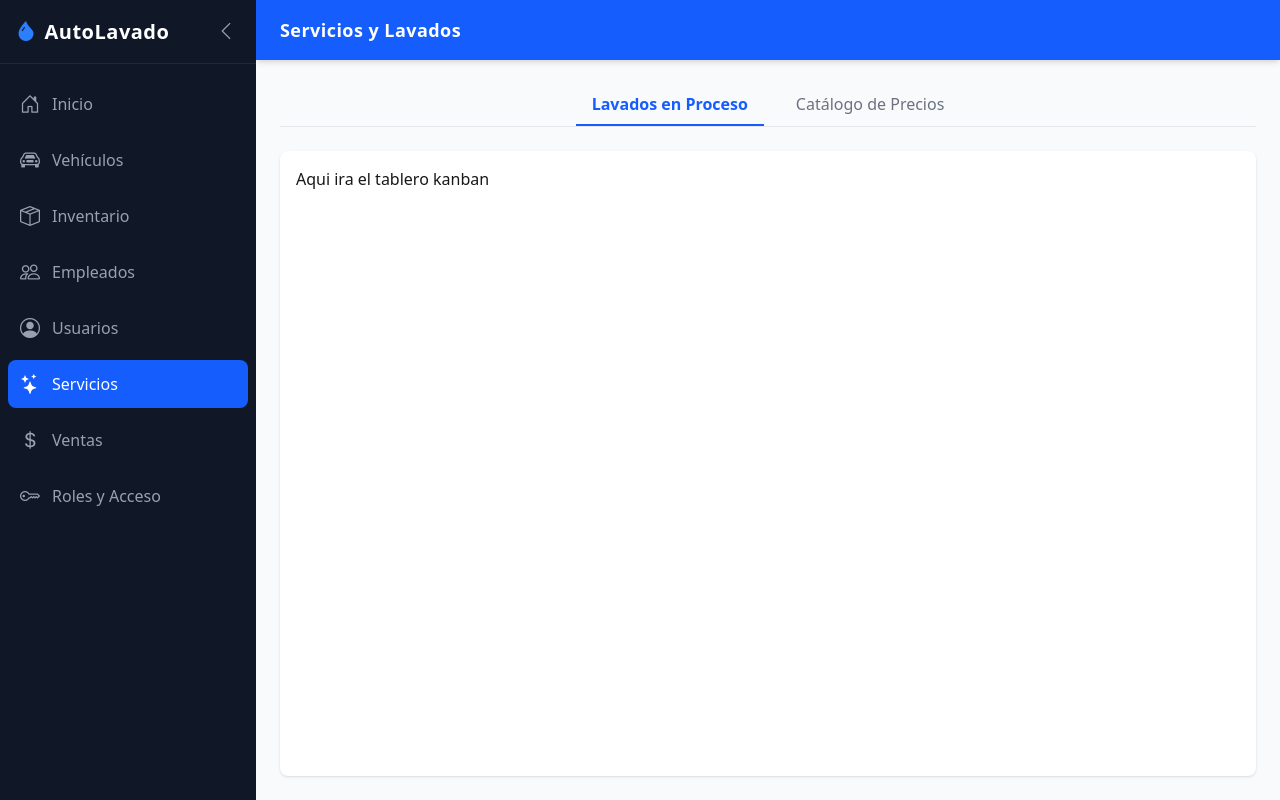
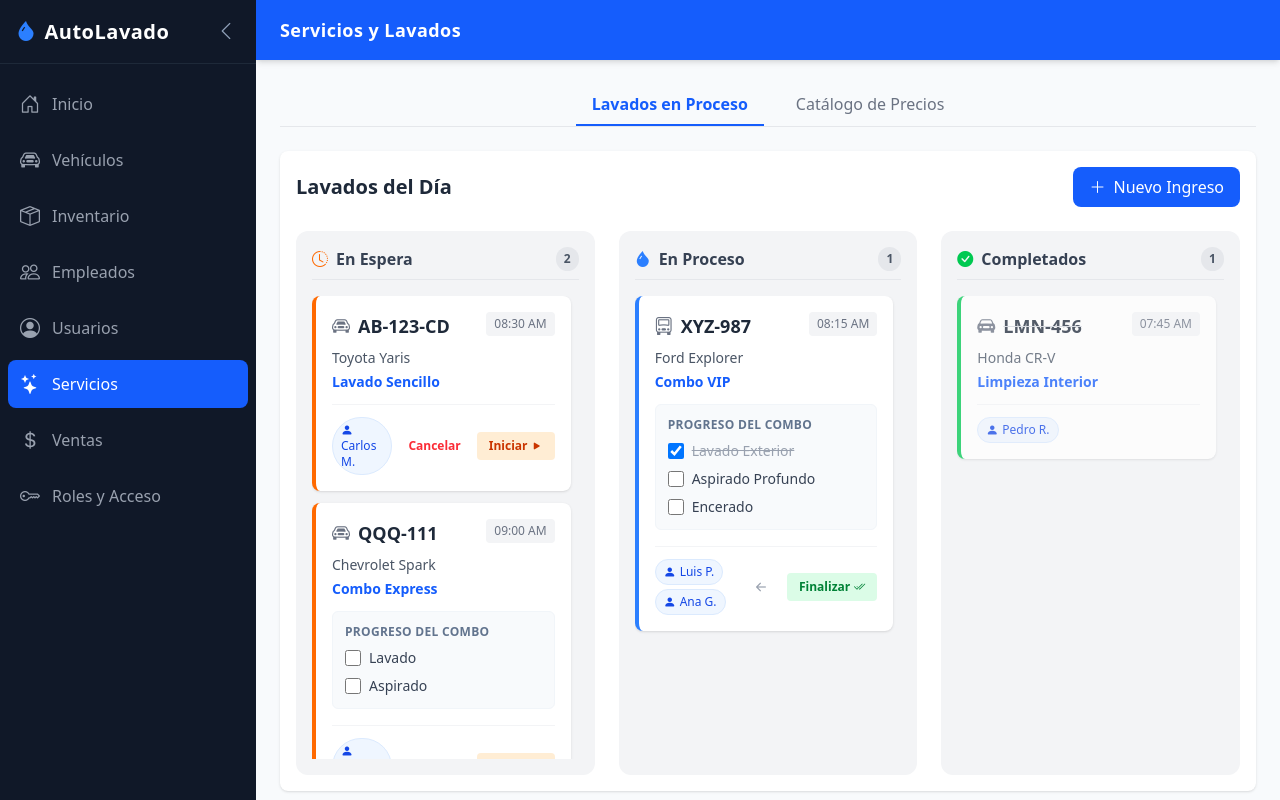
Before and after one commit to thewolf160/AquaGlossPro-Frontend, a React (Vite) app: page /services in a window 1280 px wide. Built offline with nearby package versions, Linux system fonts and the light colour scheme.

Commit message:
Pagina servicios agregada

```diff
--- /dev/null
+++ b/src/components/KanbanBoard.tsx
@@ -0,0 +1,251 @@
+import { useState } from "react";
+
+type EstadoLavado = "EN_ESPERA" | "EN_PROCESO" | "COMPLETADO";
+type TamanoVehiculo = "Pequeño" | "Mediano" | "Grande";
+
+interface SubServicio {
+  nombre: string;
+  completado: boolean;
+}
+
+interface TicketLavado {
+  id: string;
+  placa: string;
+  vehiculo: string;
+  tamano: TamanoVehiculo;
+  servicioPrincipal: string;
+  esCombo: boolean;
+  subServicios: SubServicio[];
+  empleados: string[];
+  estado: EstadoLavado;
+  horaIngreso: string;
+}
+
+const initialTickets: TicketLavado[] = [
+  {
+    id: "t1",
+    placa: "AB-123-CD",
+    vehiculo: "Toyota Yaris",
+    tamano: "Pequeño",
+    servicioPrincipal: "Lavado Sencillo",
+    esCombo: false,
+    subServicios: [],
+    empleados: ["Carlos M."],
+    estado: "EN_ESPERA",
+    horaIngreso: "08:30 AM"
+  },
+  {
+    id: "t2",
+    placa: "XYZ-987",
+    vehiculo: "Ford Explorer",
+    tamano: "Grande",
+    servicioPrincipal: "Combo VIP",
+    esCombo: true,
+    subServicios: [
+      { nombre: "Lavado Exterior", completado: true },
+      { nombre: "Aspirado Profundo", completado: false },
+      { nombre: "Encerado", completado: false }
+    ],
+    empleados: ["Luis P.", "Ana G."],
+    estado: "EN_PROCESO",
+    horaIngreso: "08:15 AM"
+  },
+  {
+    id: "t3",
+    placa: "LMN-456",
+    vehiculo: "Honda CR-V",
+    tamano: "Mediano",
+    servicioPrincipal: "Limpieza Interior",
+    esCombo: false,
+    subServicios: [],
+    empleados: ["Pedro R."],
+    estado: "COMPLETADO",
+    horaIngreso: "07:45 AM"
+  },
+  {
+    id: "t4",
+    placa: "QQQ-111",
+    vehiculo: "Chevrolet Spark",
+    tamano: "Pequeño",
+    servicioPrincipal: "Combo Express",
+    esCombo: true,
+    subServicios: [
+      { nombre: "Lavado", completado: false },
+      { nombre: "Aspirado", completado: false }
+    ],
+    empleados: ["Carlos M."],
+    estado: "EN_ESPERA",
+    horaIngreso: "09:00 AM"
+  },
+];
+
+export default function KanbanBoard() {
+  const [tickets, setTickets] = useState<TicketLavado[]>(initialTickets);
+
+  const moverTicket = (id: string, nuevoEstado: EstadoLavado) => {
+    setTickets(tickets.map(ticket =>
+      ticket.id === id ? { ...ticket, estado: nuevoEstado } : ticket
+    ));
+  };
+
+  const cancelarTicket = (id: string) => {
+    setTickets(tickets.filter(ticket => ticket.id !== id));
+  };
+
+  const toggleSubServicio = (ticketId: string, indexSubServicio: number) => {
+    setTickets(tickets.map(ticket => {
+      if (ticket.id === ticketId) {
+        const nuevosSubServicios = [...ticket.subServicios];
+        nuevosSubServicios[indexSubServicio] = {
+          ...nuevosSubServicios[indexSubServicio],
+          completado: !nuevosSubServicios[indexSubServicio].completado
+        };
+
+        const nuevoEstado = ticket.estado === "EN_ESPERA" ? "EN_PROCESO" : ticket.estado;
+
+        return { ...ticket, subServicios: nuevosSubServicios, estado: nuevoEstado };
+      }
+      return ticket;
+    }));
+  };
+
+  const getIconoVehiculo = (tamano: TamanoVehiculo) => {
+    switch (tamano) {
+      case "Pequeño": return "bi-car-front";
+      case "Mediano": return "bi-car-front-fill";
+      case "Grande": return "bi-truck-front";
+      default: return "bi-car-front";
+    }
+  };
+
+  const enEspera = tickets.filter(t => t.estado === "EN_ESPERA");
+  const enProceso = tickets.filter(t => t.estado === "EN_PROCESO");
+  const completados = tickets.filter(t => t.estado === "COMPLETADO");
+
+  const RenderTicket = ({ ticket }: { ticket: TicketLavado }) => (
+    <div className={`bg-white p-4 rounded-lg shadow-sm border-l-4 hover:shadow-md transition-shadow flex flex-col ${
+      ticket.estado === 'EN_ESPERA' ? 'border-l-orange-500' :
+      ticket.estado === 'EN_PROCESO' ? 'border-l-blue-500' :
+      'border-l-green-500 opacity-75'
+    }`}>
+
+      <div className="flex justify-between items-start mb-2">
+        <div className="flex items-center gap-2">
+          <i className={`bi ${getIconoVehiculo(ticket.tamano)} text-gray-500 text-lg`}></i>
+          <span className={`font-black text-lg text-gray-800 ${ticket.estado === 'COMPLETADO' ? 'line-through decoration-gray-300' : ''}`}>
+            {ticket.placa}
+          </span>
+        </div>
+        <span className="text-xs font-medium bg-gray-100 text-gray-500 px-2 py-1 rounded">
+          {ticket.horaIngreso}
+        </span>
+      </div>
+
+      <p className="text-sm text-gray-600 mb-1">{ticket.vehiculo}</p>
+      <p className="text-sm font-bold text-blue-600 mb-3">{ticket.servicioPrincipal}</p>
+
+      {ticket.esCombo && ticket.subServicios.length > 0 && (
+        <div className="mb-4 bg-slate-50 p-3 rounded-md border border-slate-100">
+          <p className="text-xs font-bold text-slate-500 mb-2 uppercase tracking-wide">Progreso del Combo</p>
+          <div className="space-y-2">
+            {ticket.subServicios.map((sub, index) => (
+              <label key={index} className="flex items-center gap-2 text-sm cursor-pointer group">
+                <input
+                  type="checkbox"
+                  checked={sub.completado}
+                  onChange={() => toggleSubServicio(ticket.id, index)}
+                  disabled={ticket.estado === 'COMPLETADO'}
+                  className="rounded border-gray-300 text-blue-600 w-4 h-4 cursor-pointer disabled:opacity-50"
+                />
+                <span className={`transition-all ${sub.completado ? "text-gray-400 line-through" : "text-gray-700 group-hover:text-black"}`}>
+                  {sub.nombre}
+                </span>
+              </label>
+            ))}
+          </div>
+        </div>
+      )}
+
+      <div className="mt-auto pt-3 border-t border-gray-100 flex justify-between items-center">
+        <div className="flex flex-wrap gap-1">
+          {ticket.empleados.map((emp, idx) => (
+            <span key={idx} className="bg-blue-50 text-blue-700 text-xs px-2 py-1 rounded-full border border-blue-100">
+              <i className="bi bi-person-fill mr-1"></i>{emp}
+            </span>
+          ))}
+        </div>
+
+        <div className="flex gap-2 shrink-0 ml-2 items-center">
+          {ticket.estado === "EN_PROCESO" && (
+            <button onClick={() => moverTicket(ticket.id, "EN_ESPERA")} className="text-gray-400 hover:text-gray-600 px-2">
+              <i className="bi bi-arrow-left-short text-xl"></i>
+            </button>
+          )}
+
+          {ticket.estado === "EN_ESPERA" && (
+            <button onClick={() => cancelarTicket(ticket.id)} className="text-xs text-red-500 hover:text-red-700 px-2 py-1.5 font-bold transition-colors">
+              Cancelar
+            </button>
+          )}
+
+          {ticket.estado === "EN_ESPERA" && (
+            <button onClick={() => moverTicket(ticket.id, "EN_PROCESO")} className="text-xs bg-orange-100 text-orange-700 px-3 py-1.5 rounded font-bold hover:bg-orange-200">
+              Iniciar <i className="bi bi-play-fill"></i>
+            </button>
+          )}
+
+          {ticket.estado === "EN_PROCESO" && (
+            <button onClick={() => moverTicket(ticket.id, "COMPLETADO")} className="text-xs bg-green-100 text-green-700 px-3 py-1.5 rounded font-bold hover:bg-green-200">
+              Finalizar <i className="bi bi-check2-all"></i>
+            </button>
+          )}
+        </div>
+      </div>
+    </div>
+  );
+
+  return (
+    <div className="animate-fade-in h-full flex flex-col">
+      <div className="flex justify-between items-center mb-6 shrink-0">
+        <h2 className="text-xl font-bold text-gray-800">Lavados del Día</h2>
+        <button className="bg-blue-600 text-white px-4 py-2 rounded-lg font-medium hover:bg-blue-700 flex items-center gap-2">
+          <i className="bi bi-plus-lg"></i> Nuevo Ingreso
+        </button>
+      </div>
+
+      <div className="flex-1 grid grid-cols-1 md:grid-cols-3 gap-6 min-h-0">
+
+        <div className="bg-gray-100 rounded-xl p-4 flex flex-col h-[calc(100vh-16rem)]">
+          <div className="flex items-center justify-between mb-4 border-b border-gray-200 pb-2 shrink-0">
+            <h3 className="font-bold text-gray-700"><i className="bi bi-clock-history text-orange-500 mr-2"></i>En Espera</h3>
+            <span className="bg-gray-200 text-gray-600 text-xs font-bold px-2 py-1 rounded-full">{enEspera.length}</span>
+          </div>
+          <div className="flex flex-col gap-3 overflow-y-auto pr-2 custom-scrollbar pb-4">
+            {enEspera.map(t => <RenderTicket key={t.id} ticket={t} />)}
+          </div>
+        </div>
+
+        <div className="bg-gray-100 rounded-xl p-4 flex flex-col h-[calc(100vh-16rem)]">
+          <div className="flex items-center justify-between mb-4 border-b border-gray-200 pb-2 shrink-0">
+            <h3 className="font-bold text-gray-700"><i className="bi bi-droplet-fill text-blue-500 mr-2"></i>En Proceso</h3>
+            <span className="bg-gray-200 text-gray-600 text-xs font-bold px-2 py-1 rounded-full">{enProceso.length}</span>
+          </div>
+          <div className="flex flex-col gap-3 overflow-y-auto pr-2 custom-scrollbar pb-4">
+            {enProceso.map(t => <RenderTicket key={t.id} ticket={t} />)}
+          </div>
+        </div>
+
+        <div className="bg-gray-100 rounded-xl p-4 flex flex-col h-[calc(100vh-16rem)]">
+          <div className="flex items-center justify-between mb-4 border-b border-gray-200 pb-2 shrink-0">
+            <h3 className="font-bold text-gray-700"><i className="bi bi-check-circle-fill text-green-500 mr-2"></i>Completados</h3>
+            <span className="bg-gray-200 text-gray-600 text-xs font-bold px-2 py-1 rounded-full">{completados.length}</span>
+          </div>
+          <div className="flex flex-col gap-3 overflow-y-auto pr-2 custom-scrollbar pb-4">
+            {completados.map(t => <RenderTicket key={t.id} ticket={t} />)}
+          </div>
+        </div>
+
+      </div>
+    </div>
+  );
+}
--- a/src/components/ServiceCatalog.tsx
+++ b/src/components/ServiceCatalog.tsx
@@ -1,6 +1,6 @@
 import { useState } from "react";
 
-// 1. DEFINICIÓN DE TIPOS SEPARADOS
+
 // Estructura para un servicio individual
 interface CatalogService {
   id: string;
@@ -13,9 +13,9 @@ interface CatalogService {
 interface ComboPackage {
   id: string;
   name: string;
-  includedServices: string[]; // Array con los nombres de los servicios
-  comboPrice: number;         // El precio con descuento
-  originalPrice: number;      // Lo que costaría por separado
+  includedServices: string[];
+  comboPrice: number;
+  originalPrice: number;
 }
 
 // 2. DATOS SIMULADOS
--- a/src/components/Sidebar.tsx
+++ b/src/components/Sidebar.tsx
@@ -92,7 +92,7 @@ export default function Sidebar({ isOpen, toggleSidebar }: SidebarProps) {
               `}
               title={!isOpen && !isMobile ? item.label : ""}
             >
-              <i className={`${item.icon} text-xl leading-none flex-shrink-0`}></i>
+              <i className={`${item.icon} text-xl leading-none shrink-0`}></i>
 
               <span className={`${!isOpen && !isMobile ? "hidden" : "block"} transition-opacity duration-300`}>
                 {item.label}
--- a/src/pages/Services.tsx
+++ b/src/pages/Services.tsx
@@ -1,5 +1,6 @@
 import { useState } from "react";
 import ServiceCatalog from "../components/ServiceCatalog";
+import KanbanBoard from "../components/KanbanBoard";
 
 
 export default function Services() {
@@ -35,8 +36,8 @@ export default function Services() {
 
       <div className="flex-1 bg-white rounded-lg shadow p-4">
         {activeTab === "kanban" ? (
-          <div>Aqui ira el tablero kanban</div>
-        ) : (
+          <KanbanBoard />
+) : (
           <ServiceCatalog />
         )}
       </div>
```
